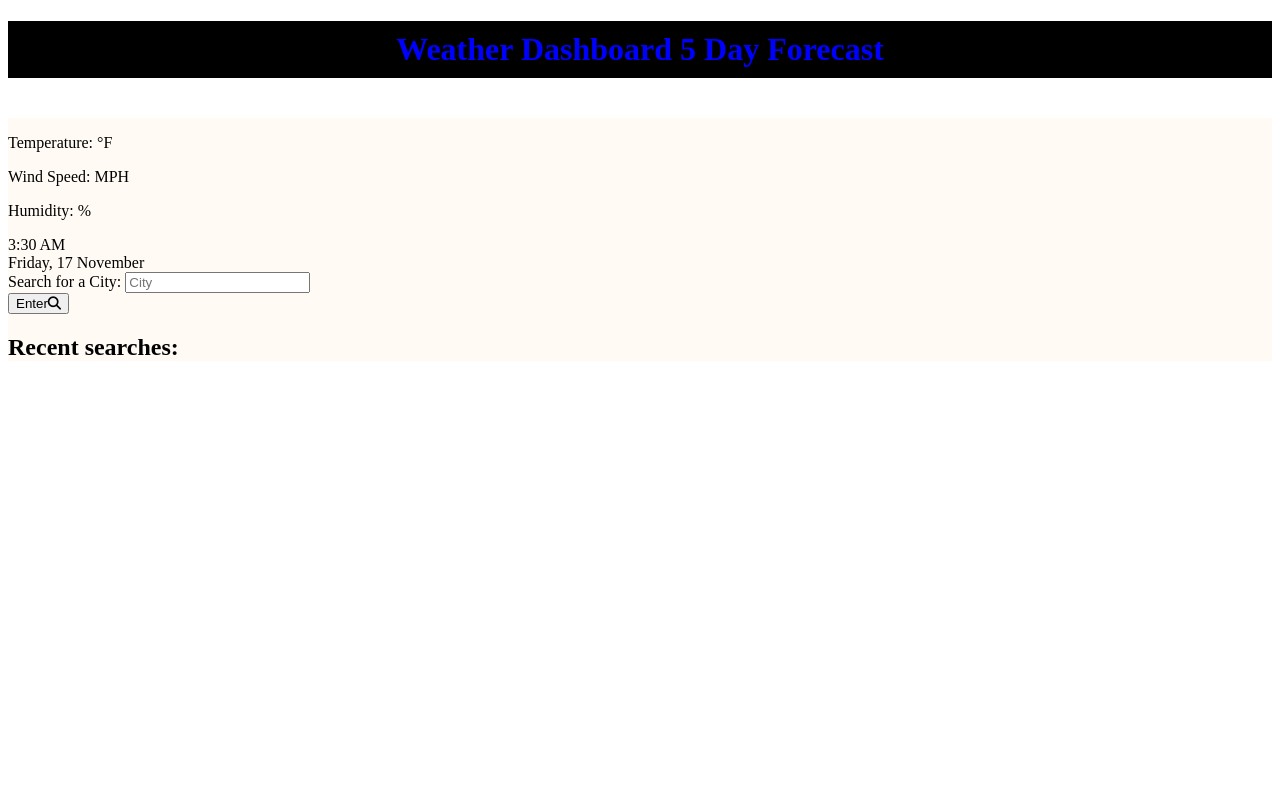
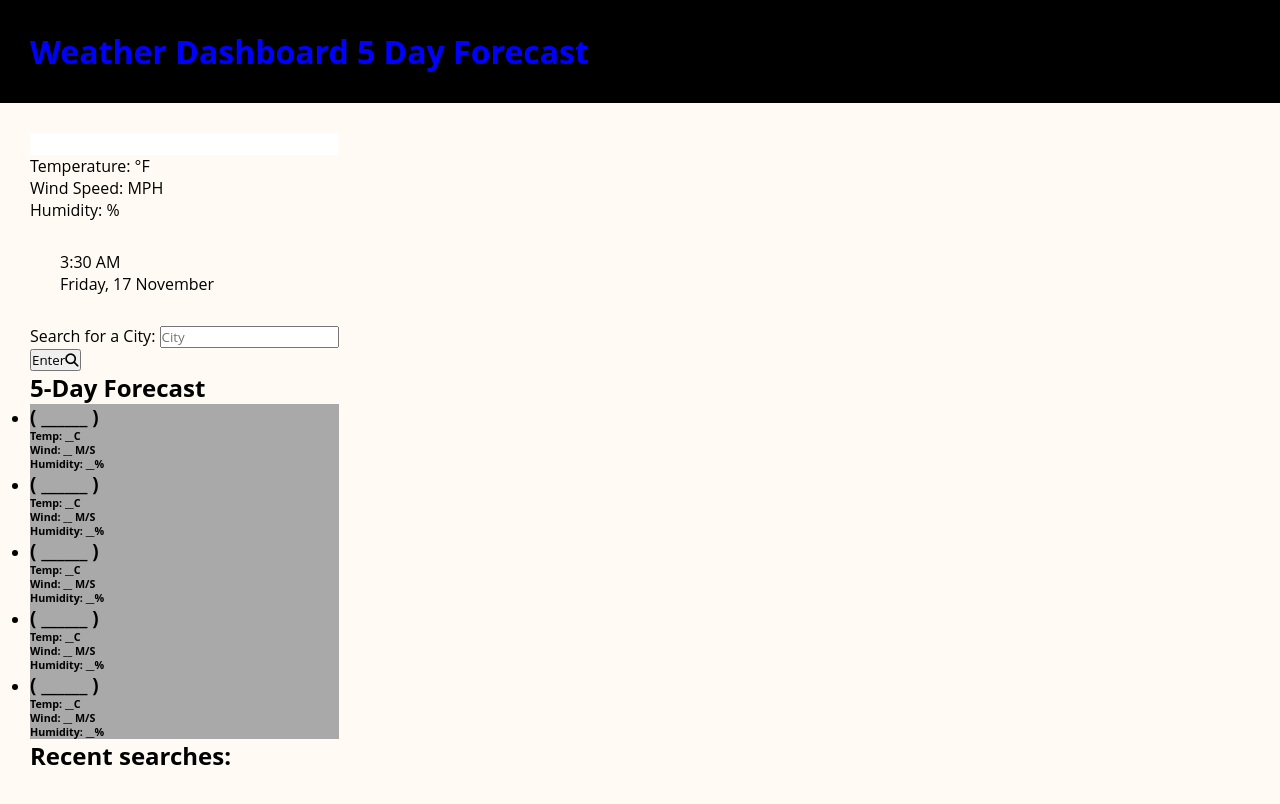
Before and after one commit to Iamshaylajade/Coma-Berenices-6, a plain HTML site: page index.html in a window 1280 px wide. Drawn offline with Linux system fonts and the light colour scheme.

Commit message:
updating css

```diff
--- a/assets/styles.css
+++ b/assets/styles.css
@@ -1,3 +1,10 @@
+* {
+    margin: 0;
+    padding: 0;
+    box-sizing: border-box;
+    font-family: 'Open Sans', sans-serif;
+  }
+
 header {
     background-color: black;
 }
@@ -7,13 +14,28 @@ div.title {
     text-align: center;
 }
 
-div.title h1 {
-    padding: 10px
-}
-
-div.recent.history h2 {
-    font-size: 1.2rem;
-}
+.container {
+    display: flex;
+    gap: 35px;
+    padding: 30px;
+  }
+  .weather-input {
+    width: 550px;
+  }
+  .weather-input input {
+    height: 46px;
+    width: 100%;
+    outline: none;
+    font-size: 1.07rem;
+    padding: 0 17px;
+    margin: 10px 0 20px 0;
+    border-radius: 4px;
+    border: 1px solid #ccc;
+  }
+  .weather-input input:focus {
+    padding: 0 16px;
+    border: 2px solid #5372F0;
+  }
 
 main.dashboard {
     background-color: rgb(255, 251, 244)
--- a/index.html
+++ b/index.html
@@ -70,6 +70,44 @@
             </div>
         </form>
 
+            <div class="days-forecast">
+              <h2>5-Day Forecast</h2>
+              <ul class="weather-cards">
+                <li class="card">
+                  <h3>( ______ )</h3>
+                  <h6>Temp: __C</h6>
+                  <h6>Wind: __ M/S</h6>
+                  <h6>Humidity: __%</h6>
+                </li>
+                <li class="card">
+                  <h3>( ______ )</h3>
+                  <h6>Temp: __C</h6>
+                  <h6>Wind: __ M/S</h6>
+                  <h6>Humidity: __%</h6>
+                </li>
+                <li class="card">
+                  <h3>( ______ )</h3>
+                  <h6>Temp: __C</h6>
+                  <h6>Wind: __ M/S</h6>
+                  <h6>Humidity: __%</h6>
+                </li>
+                <li class="card">
+                  <h3>( ______ )</h3>
+                  <h6>Temp: __C</h6>
+                  <h6>Wind: __ M/S</h6>
+                  <h6>Humidity: __%</h6>
+                </li>
+                <li class="card">
+                  <h3>( ______ )</h3>
+                  <h6>Temp: __C</h6>
+                  <h6>Wind: __ M/S</h6>
+                  <h6>Humidity: __%</h6>
+                </li>
+              </ul>
+            </div>
+          </div>
+        </div>
+
 
 
         <div class="row recent-searches  mt-3">
```
